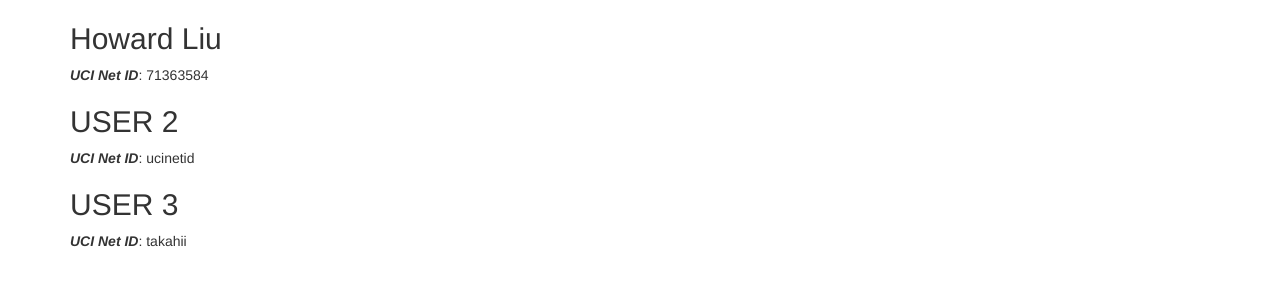
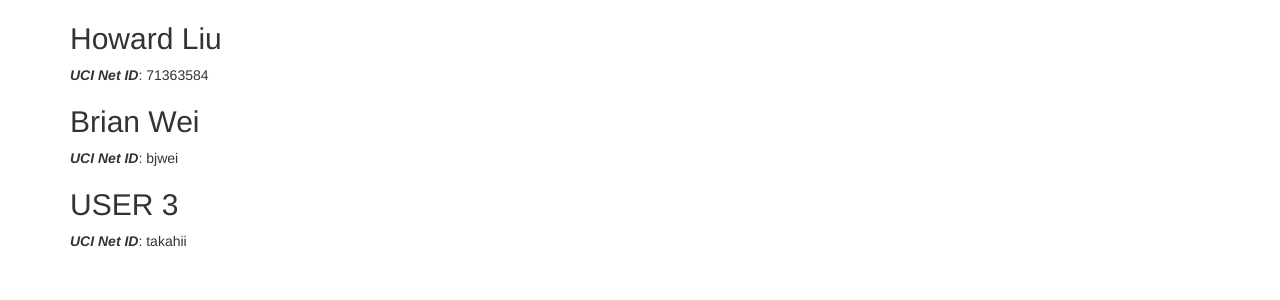
Before and after one commit to HiroIshikawa/speech2craft, a Jekyll site: the page built from docs/team.md, in a window 1280 px wide. Shown: the part 211-511 px from the top of the page. Built offline with Jekyll 4.4.1, drawn with Linux system fonts in a browser that asks for light colours.

Commit message:
Update team.md

```diff
--- a/docs/team.md
+++ b/docs/team.md
@@ -9,8 +9,8 @@
 ## Howard Liu
 ***UCI Net ID***: 71363584
 
-## USER 2
-***UCI Net ID***: ucinetid
+## Brian Wei
+***UCI Net ID***: bjwei
 
 ## USER 3
 ***UCI Net ID***: takahii
```
